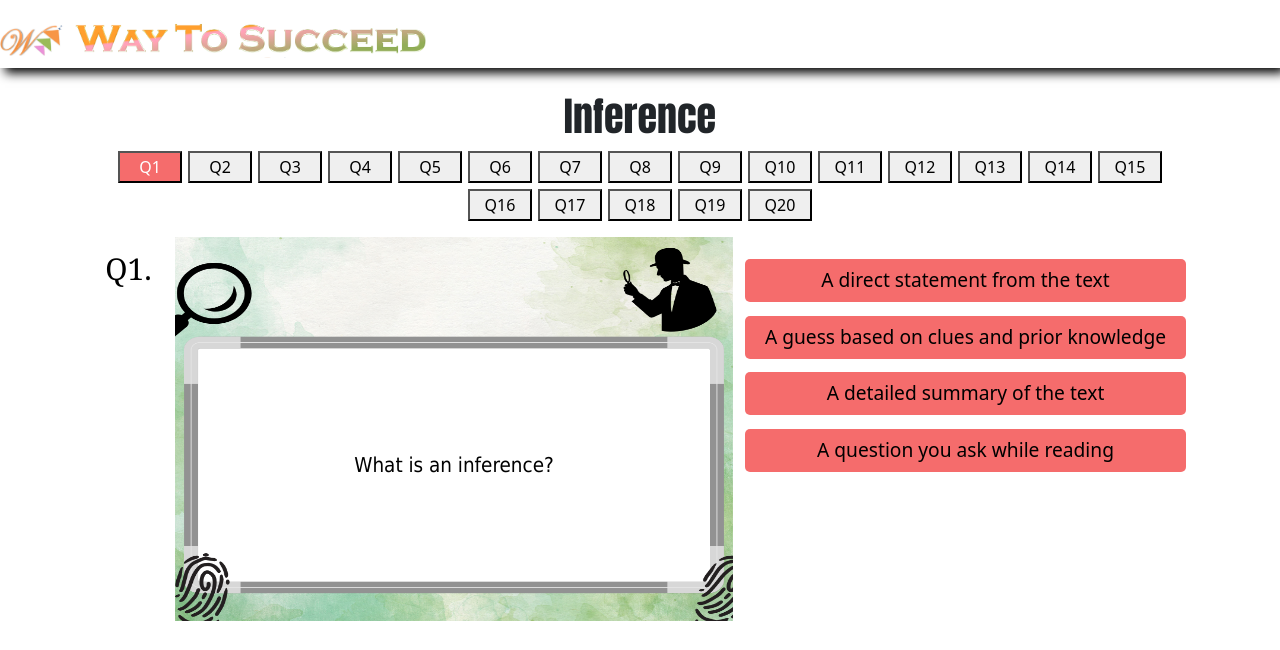
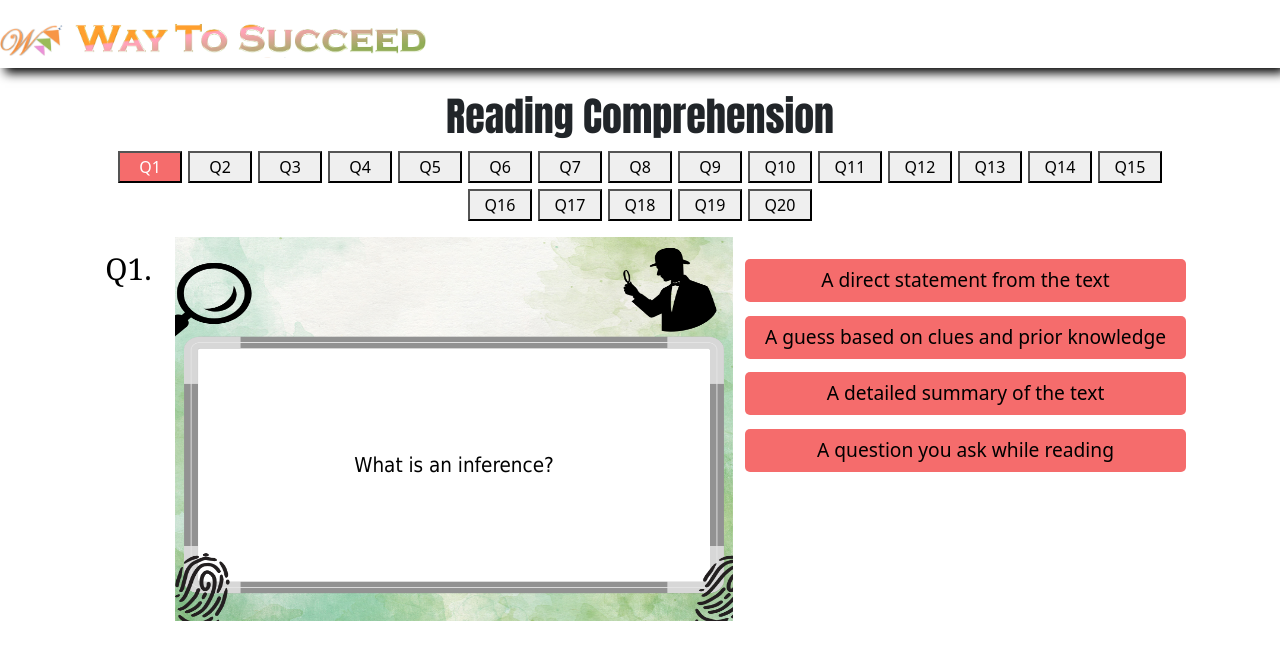
Before and after one commit to waytosucceed/G6C37_AC2_ENG, a plain HTML site: page index.html in a window 1280 px wide. Drawn offline with nearby package versions, Linux system fonts and the light colour scheme; a web font is replaced by a local one.

Commit message:
Update index.html

```diff
--- a/index.html
+++ b/index.html
@@ -98,7 +98,7 @@
   </div>
   <br />
   <center>
-    <h1 id="heading">Inference</h1>
+    <h1 id="heading">Reading Comprehension</h1>
     <div id="questionButtons" class="container">
       <!-- Dynamic buttons will be inserted here -->
     </div>
```
